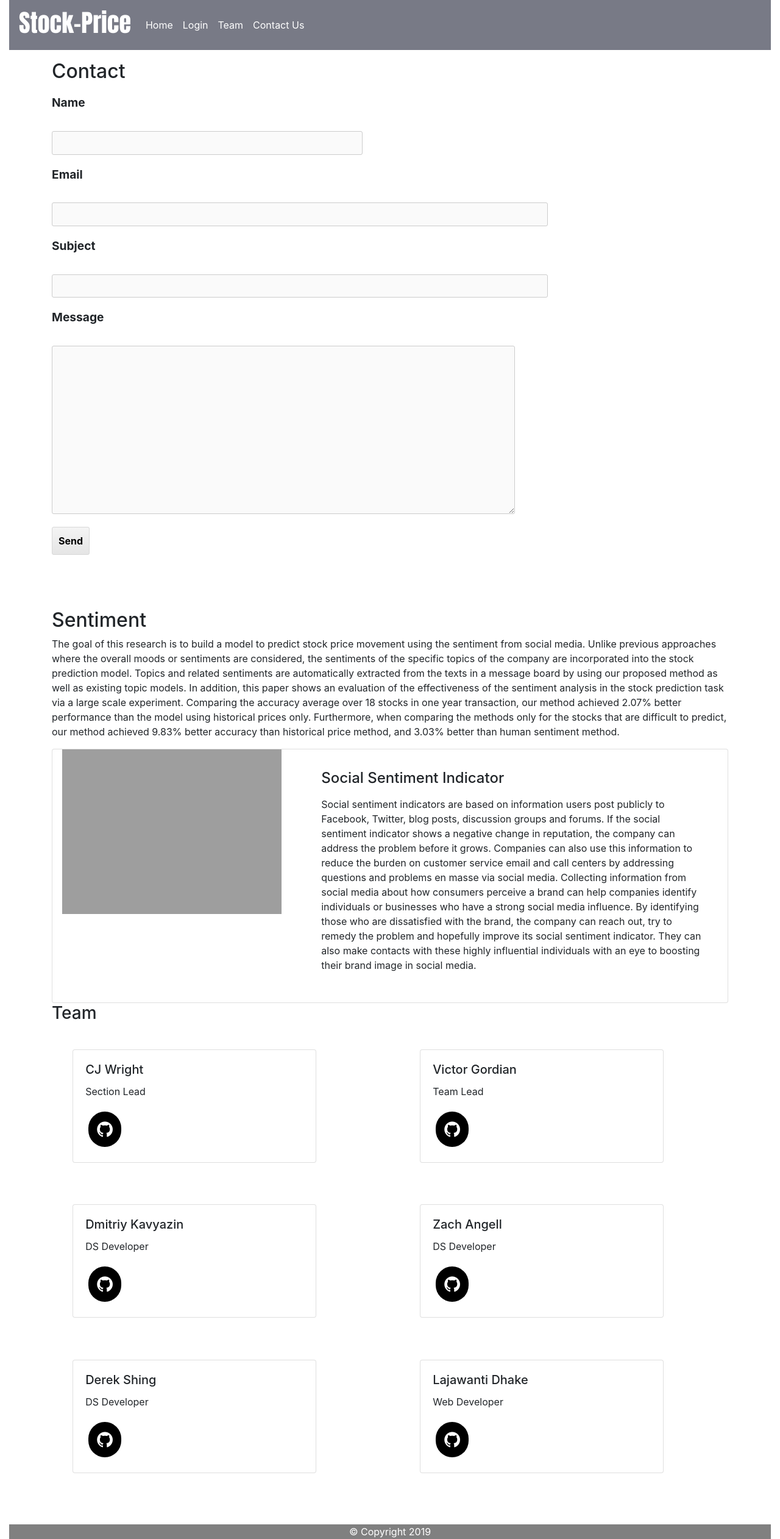
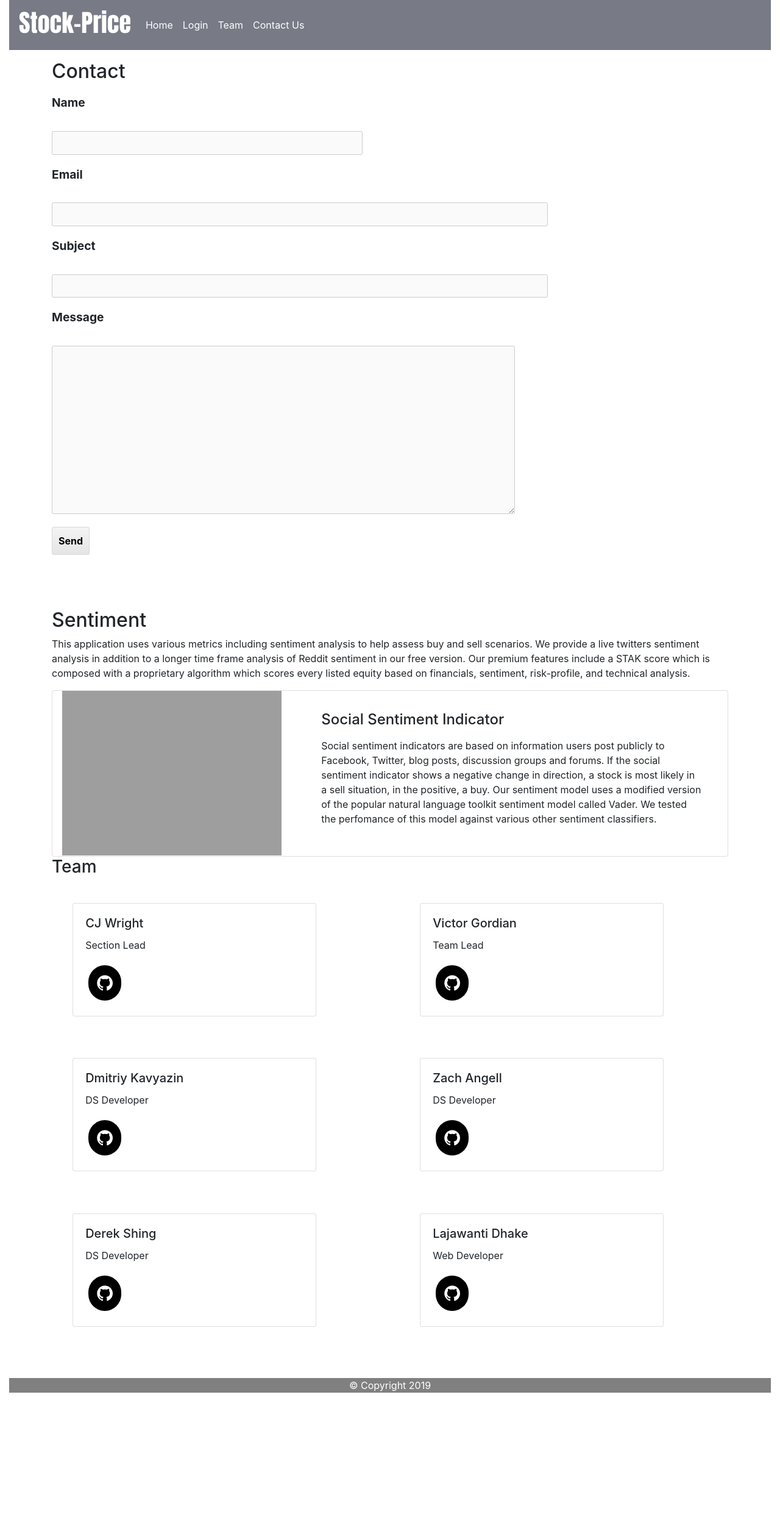
Before and after one commit to labs13-stock-price/backend, a Flask app: page /contact in a window 1280 px wide. Shown: the whole page at 61% size. After the commit the page ends 2284 px from the top, so only its background shows below. Run offline with Flask 3, Linux system fonts and the light colour scheme; parts of the project's set-up code (start-up, migrations or seed data) failed here and were passed over; some libraries are stand-ins or nearby versions; grey boxes are pictures that could not be loaded.

Commit message:
Update base.html

```diff
--- a/app/templates/base.html
+++ b/app/templates/base.html
@@ -174,7 +174,7 @@
         <div>
             <br/></br>
             <h2>Sentiment</h2>
-            <p>The goal of this research is to build a model to predict stock price movement using the sentiment from social media. Unlike previous approaches where the overall moods or sentiments are considered, the sentiments of the specific topics of the company are incorporated into the stock prediction model. Topics and related sentiments are automatically extracted from the texts in a message board by using our proposed method as well as existing topic models. In addition, this paper shows an evaluation of the effectiveness of the sentiment analysis in the stock prediction task via a large scale experiment. Comparing the accuracy average over 18 stocks in one year transaction, our method achieved 2.07% better performance than the model using historical prices only. Furthermore, when comparing the methods only for the stocks that are difficult to predict, our method achieved 9.83% better accuracy than historical price method, and 3.03% better than human sentiment method.</p>
+            <p>This application uses various metrics including sentiment analysis to help assess buy and sell scenarios. We provide a live twitters sentiment analysis in addition to a longer time frame analysis of Reddit sentiment in our free version. Our premium features include a STAK score which is composed with a proprietary algorithm which scores every listed equity based on financials, sentiment, risk-profile, and technical analysis.</p>
         </div>
 
         <div class="card">
@@ -186,7 +186,7 @@
                     <div class="col">
                         <div class="card-block px-2">
                             <h4 class="card-title">Social Sentiment Indicator </h4>
-                            <p class="card-text"></p>Social sentiment indicators are based on information users post publicly to Facebook, Twitter, blog posts, discussion groups and forums. If the social sentiment indicator shows a negative change in reputation, the company can address the problem before it grows. Companies can also use this information to reduce the burden on customer service email and call centers by addressing questions and problems en masse via social media. Collecting information from social media about how consumers perceive a brand can help companies identify individuals or businesses who have a strong social media influence. By identifying those who are dissatisfied with the brand, the company can reach out, try to remedy the problem and hopefully improve its social sentiment indicator. They can also make contacts with these highly influential individuals with an eye to boosting their brand image in social media.</p>
+                            <p class="card-text"></p>Social sentiment indicators are based on information users post publicly to Facebook, Twitter, blog posts, discussion groups and forums. If the social sentiment indicator shows a negative change in direction, a stock is most likely in a sell situation, in the positive, a buy. Our sentiment model uses a modified version of the popular natural language toolkit sentiment model called Vader. We tested the perfomance of this model against various other sentiment classifiers.</p>
                             <!-- <a href="#" class="btn btn-primary">BUTTON</a> -->
                         </div>
                     </div>
```
